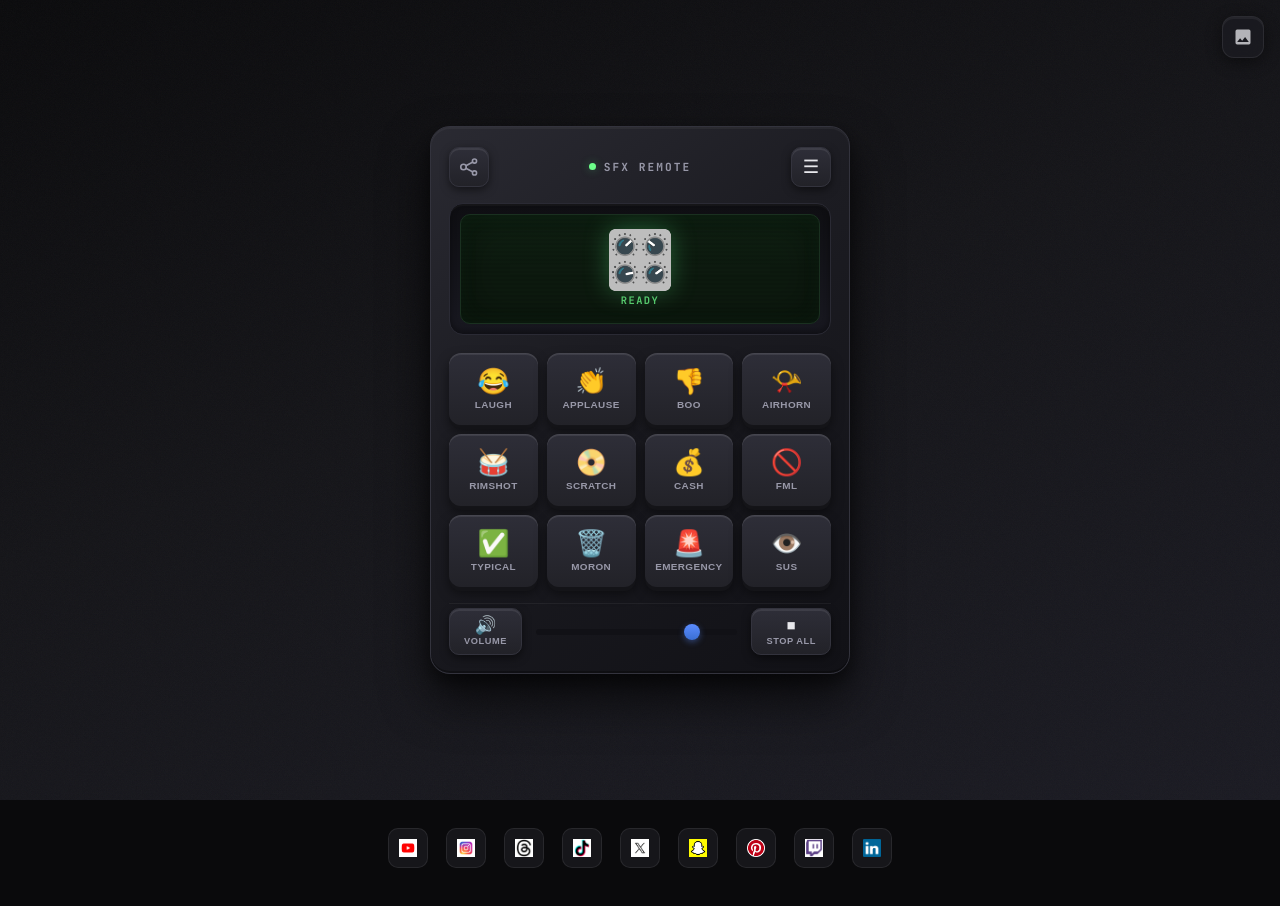
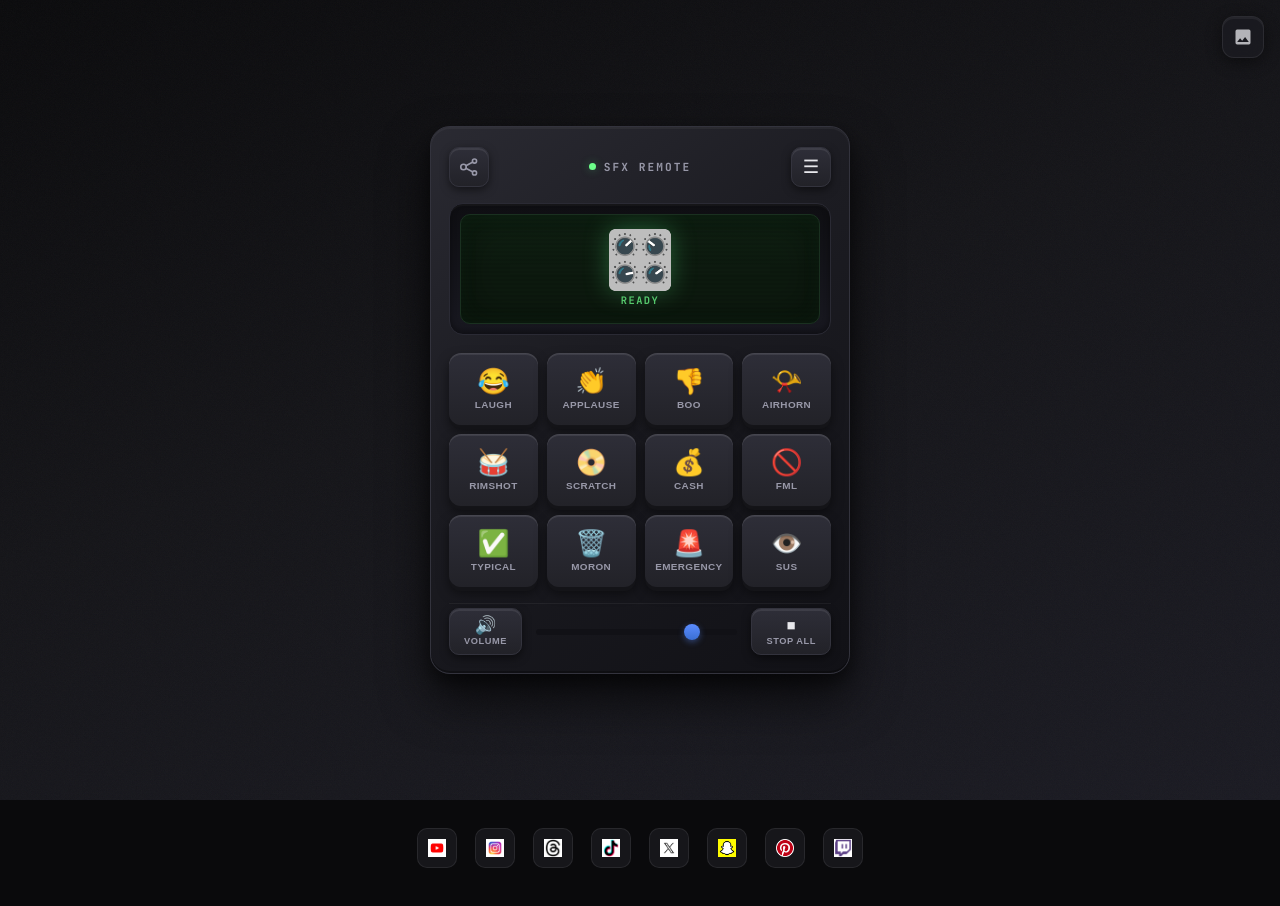
Before and after one commit to iamchrispaezjr/SoundDrop, a plain HTML site: page index.html in a window 1280 px wide. Drawn offline with Linux system fonts and the light colour scheme.

Commit message:
Remove LinkedIn link from index.html
Removed LinkedIn link and associated image from navigation.

```diff
--- a/index.html
+++ b/index.html
@@ -198,9 +198,7 @@
   <a href="https://twitch.tv/iamchrispaezjr" target="_blank" rel="noopener noreferrer" aria-label="Twitch" title="Twitch">
     <img src="twitch.png" alt="Twitch" width="18" height="18">
   </a>
-  <a href="https://linkedin.com/in/cristian-paez-jr-5b7bb23a5" target="_blank" rel="noopener noreferrer" aria-label="LinkedIn" title="LinkedIn">
-    <img src="linkedin.png" alt="LinkedIn" width="18" height="18">
-  </a>
+
 </nav>
 
   <script src="js/app.js"></script>
```
